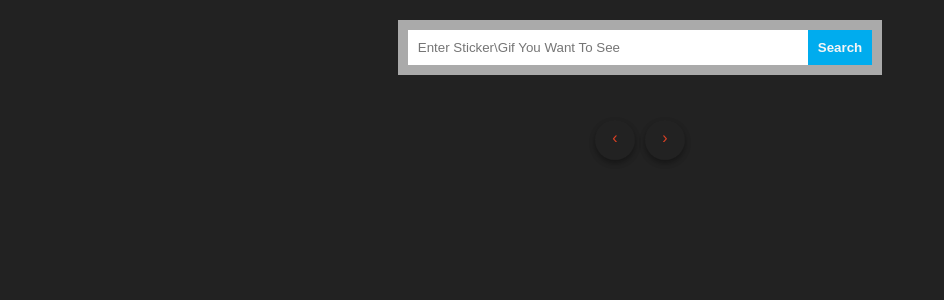
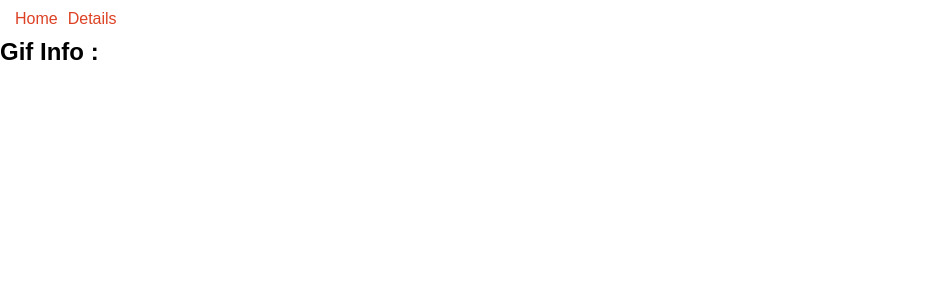
Before and after one commit to Yanir-R/GhipyProject, a React (Create React App) app: page /gifList in a window 1280 px wide. Shown: the top 300 px of the page, without its empty margins (0-944 px from the left). Built offline with nearby package versions, Linux system fonts and the light colour scheme.

Commit message:
getGifByID progress

```diff
--- a/package.json
+++ b/package.json
@@ -6,13 +6,14 @@
     "@testing-library/jest-dom": "^5.11.4",
     "@testing-library/react": "^11.1.0",
     "@testing-library/user-event": "^12.1.10",
+    "@types/giphy-api": "^2.0.3",
     "@types/jest": "^26.0.15",
     "@types/node": "^12.0.0",
-
     "@types/react-dom": "^17.0.0",
     "react": "^17.0.2",
     "react-dom": "^17.0.2",
     "react-giphy-searchbox": "^1.5.4",
+    "react-router-dom": "^6.0.2",
     "react-scripts": "4.0.3",
     "typescript": "^4.1.2",
     "web-vitals": "^1.0.1"
--- /dev/null
+++ b/src/App.tsx
@@ -0,0 +1,55 @@
+
+import React from 'react'
+import { BrowserRouter as Router, Routes, Route, Link } from 'react-router-dom';
+import { GifDetails } from './components/GifDetails';
+import { GifList } from './components/GifList';
+import Paginate from './components/Paginate';
+import { Search } from './components/Search';
+import { GiphySearchAPI } from './GiphySearchAPI';
+
+export const App: React.FC<any> = ({ gifs, currentPage }) => {
+
+
+
+    return (
+        <Router>
+            <nav style={{ margin: 10 }}>
+                <Link to="/" style={{ padding: 5 }} >
+                    Home
+                </Link>
+                <Link to={':id'} style={{ padding: 5 }} >
+                    Details
+                </Link>
+            </nav>
+
+
+
+            <Routes>
+                <Route path={'/'} element={<GiphySearchAPI />} />
+                <Route path={`/`} element={<Search />} />
+                <Route path={`/${currentPage + 1}`} element={<Paginate />} />
+                <Route path={':id'} element={<GifDetails />} />
+                <Route path={`/`} element={<GifList data={gifs} />} />
+
+
+            </Routes>
+        </Router>
+
+    );
+}
+
+// let element = useRoutes([
+//     { index: true, element: <GiphySearchAPI /> },
+//     {
+//         path: '/',
+//         element: <Gif url={gifs} />,
+//         children: [
+//             { path: '/', element: <Search /> },
+//             { path: '/gifDetails', element: <GifDetails /> },
+//             { path: '/gifList', element: <GifList /> },
+//             { path: `/pageNumber=${currentPage}`, element: <Paginate /> },
+
+//         ]
+
+//     }
+// ])
--- a/src/GiphySearchAPI.css
+++ b/src/GiphySearchAPI.css
@@ -6,7 +6,7 @@
 }
 
 body {
-  background:#222;
+  /* background:#222; */
   font-family:"Raleway",sans-serif;
 }
 
--- a/src/api.ts
+++ b/src/api.ts
@@ -1,6 +1,6 @@
 export const apiKey = 'wpmzNB6ec7T0FhncGGtQ6AXUY4UYlKbn';
 export const baseSearchApi = 'https://api.giphy.com/v1/gifs/search?api_key=wpmzNB6ec7T0FhncGGtQ6AXUY4UYlKbn&rating=g&lang=en'
-
+export const baseSearchById = 'https://api.giphy.com/v1/gifs'
 
 
 export const api = {
@@ -10,12 +10,24 @@ export const api = {
         const data = await res.json();
         return data
     },
+    getGifById: (gifId: string) => async () => {
 
-    // stickersList: (query: string) => {
-    //     return fetch(`${ baseApiList }?q = ${ query }& api_key=${ apiKey } `)
-    //         .then(res => res.json()
-    //             .then(sticker => console.log('Giphy List Stickers:', sticker))
-    //             .catch(error => console.log(error)))
+        const res = await fetch(`${baseSearchById}/${gifId}?api_key=${apiKey}`)
+        const data = await res.json()
+            .then(gifId => console.log('Gif Id:', gifId))
+            .catch(error => console.log(error))
+
+        return data
+    }
+
+    // getGifById: async (id: any) => {
+
+    //     const res = await fetch(`${baseSearchById}/${id}?api_key=${apiKey}`)
+    //     const data = await res.json()
+    //         .then(gifId => console.log('Gif Id:', gifId))
+    //         .catch(error => console.log(error))
+
+    //     return data
     // }
 
 }
--- /dev/null
+++ b/src/components/GifDetails.tsx
@@ -0,0 +1,13 @@
+import React from 'react'
+
+export const GifDetails: React.FC<any> = ({ title }) => {
+
+
+    return (
+        <>
+            <h2>Gif Info : {title}</h2>
+
+        </>
+
+    );
+}
--- a/src/components/GifList.tsx
+++ b/src/components/GifList.tsx
@@ -1,15 +1,18 @@
 import React from 'react'
+import { Link } from 'react-router-dom';
 import { Gif } from './Gif';
 
+export const GifList: React.FC<any> = ({ gifs }) => {
 
-
-export const GifList: React.FC<any> = ({ gifs }) => {
     return (
         <>
             {gifs.map((gif: any) => {
                 return (
                     <div className="item">
                         <Gif url={gif} />
+                        <Link to={':id'} >
+                            Link To Gif Page
+                        </Link>
                     </div>
                 );
             })}
--- a/src/components/Paginate.tsx
+++ b/src/components/Paginate.tsx
@@ -1,7 +1,7 @@
 
 import '../GiphySearchAPI.css';
 
-function Paginate({ props, itemsTotal, pageSelected, currentPage, setCurrentPage, itemPerPage }: any) {
+function Paginate({ itemsTotal, pageSelected, currentPage }: any) {
     let gifs = [];
     let leftSide = currentPage - 2;
     if (leftSide <= 0) leftSide = 1;
@@ -15,7 +15,6 @@ function Paginate({ props, itemsTotal, pageSelected, currentPage, setCurrentPage
             </div>,
         );
     }
-
 
     const nextPage = () => {
         if (currentPage < itemsTotal) {
@@ -41,11 +40,9 @@ function Paginate({ props, itemsTotal, pageSelected, currentPage, setCurrentPage
             </div>
         </div >
 
-
     );
     return (paginationRender);
 }
 
 
-
 export default Paginate
--- a/src/index.tsx
+++ b/src/index.tsx
@@ -2,11 +2,12 @@ import React from 'react';
 import ReactDOM from 'react-dom';
 import './index.css';
 import reportWebVitals from './reportWebVitals';
-import { GiphySearchAPI } from './GiphySearchAPI';
+
+import { App } from './App';
 
 ReactDOM.render(
   <React.StrictMode>
-    <GiphySearchAPI />
+    <App />
   </React.StrictMode>,
   document.getElementById('root')
 );
```
Also changed, not shown: 2 other files (tests, documents, lock files or other folders).
